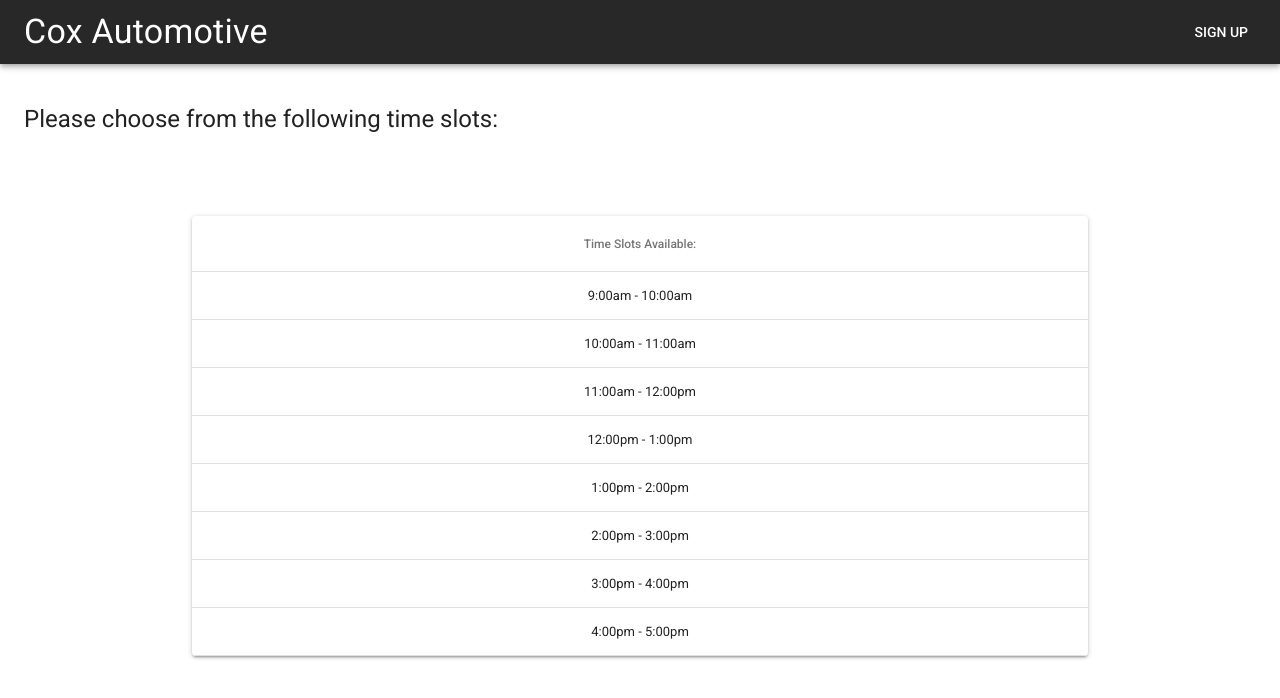
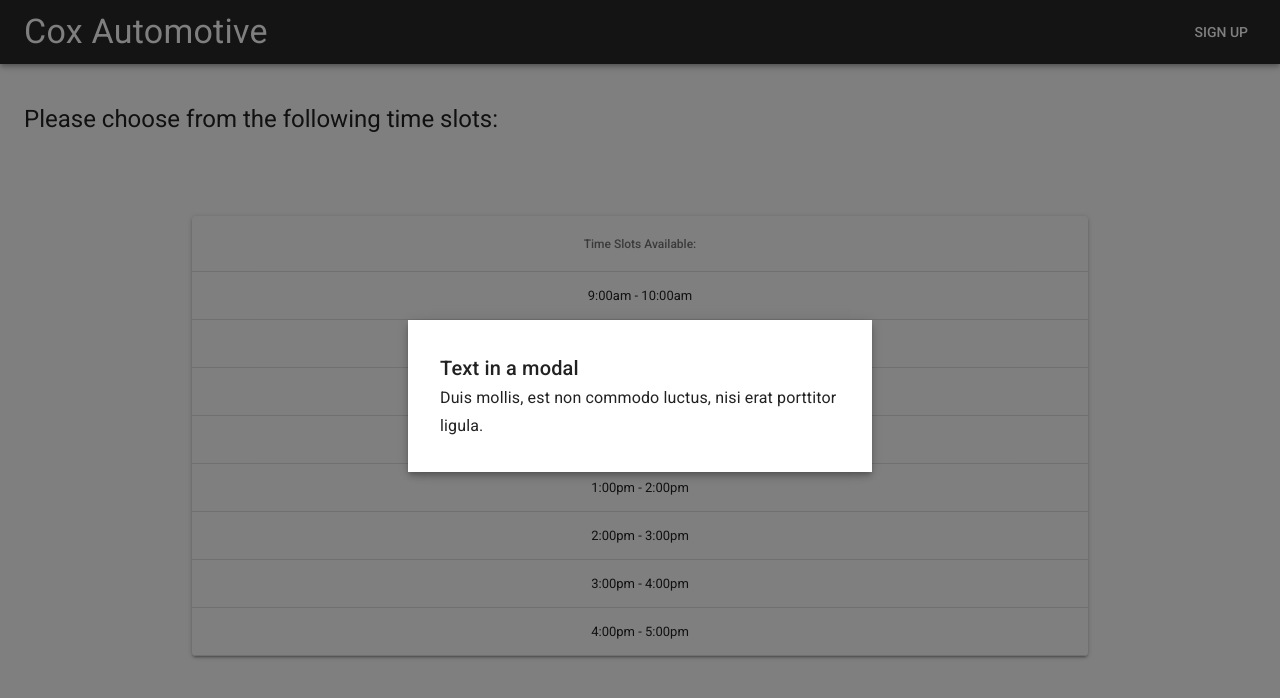
Before and after one commit to JrewGit/cox_auto, a React (Create React App) app: page / in a window 1280 px wide. Both pictures are taken after a click on the element "9:00am - 10:00am". Shown: the top 698 px of the page. Built offline with nearby package versions, Linux system fonts and the light colour scheme.

Commit message:
added modal and updated state

```diff
--- a/src/components/Test.js
+++ b/src/components/Test.js
@@ -9,6 +9,7 @@ import TableHead from '@material-ui/core/TableHead';
 import TableRow from '@material-ui/core/TableRow';
 import Paper from '@material-ui/core/Paper';
 import Typography from '@material-ui/core/Typography';
+import Modal from '@material-ui/core/Modal';
 
 const styles = theme => ({
     tableTitle: {
@@ -21,6 +22,15 @@ const styles = theme => ({
         margin: 'auto',
         overflowX: 'auto',
     },
+    modalStyle: {
+        width: theme.spacing.unit * 50,
+        backgroundColor: theme.palette.background.paper,
+        boxShadow: theme.shadows[5],
+        padding: theme.spacing.unit * 4,
+        outline: 'none',
+        marginTop: '40vh',
+        margin: 'auto'
+    }
 });
 
 class Test extends Component {
@@ -28,14 +38,23 @@ class Test extends Component {
     constructor() {
         super()
         this.state = {
-            data: timeData
+            data: timeData,
+            open: false
         }
-        this.clickHandler = this.clickHandler.bind(this)
+        // this.clickHandler = this.clickHandler.bind(this)
     }
 
-    clickHandler(id) {
-        console.log(id)
-    }
+    // clickHandler(id) {
+    //     // console.log(id)
+    // }
+
+    handleOpen = (id) => {
+        this.setState({ open: true });
+    };
+
+    handleClose = () => {
+        this.setState({ open: false });
+    };
 
     render() {
 
@@ -45,7 +64,7 @@ class Test extends Component {
             <div>
                 <Typography variant="h5" className={classes.tableTitle}>
                     Please choose from the following time slots:
-            </Typography>
+                </Typography>
                 <Paper className={classes.root}>
                     <Table className={classes.table}>
                         <TableHead>
@@ -55,13 +74,29 @@ class Test extends Component {
                         </TableHead>
                         <TableBody>
                             {this.state.data.map(times => (
-                                <TableRow key={times.id} onClick={()=> this.clickHandler(times.id)} hover>
+                                <TableRow key={times.id} onClick={() => this.handleOpen(times.id)} hover>
                                     <TableCell component="th" scope="row" align="center">{times.time}</TableCell>
                                 </TableRow>
                             ))}
                         </TableBody>
                     </Table>
                 </Paper>
+                <Modal
+                    aria-labelledby="simple-modal-title"
+                    aria-describedby="simple-modal-description"
+                    open={this.state.open}
+                    onClose={this.handleClose}
+                >
+                    <div className={classes.modalStyle}>
+                        <Typography variant="h6" id="modal-title">
+                            Text in a modal
+                        </Typography>
+                        <Typography variant="subtitle1" id="simple-modal-description">
+                            Duis mollis, est non commodo luctus, nisi erat porttitor ligula.
+                        </Typography>
+                        {/* <SimpleModalWrapped /> */}
+                    </div>
+                </Modal>
             </div>
         );
     }
--- a/src/timeData.js
+++ b/src/timeData.js
@@ -2,42 +2,42 @@ const timeData = [
     {
         id: 1,
         time: '9:00am - 10:00am',
-        selected: false
+        submitted: false
     },
     {
         id: 2,
         time: '10:00am - 11:00am',
-        selected: false
+        submitted: false
     },
     {
         id: 3,
         time: '11:00am - 12:00pm',
-        selected: false
+        submitted: false
     },
     {
         id: 4,
         time: '12:00pm - 1:00pm',
-        selected: false
+        submitted: false
     },
     {
         id: 5,
         time: '1:00pm - 2:00pm',
-        selected: false
+        submitted: false
     },
     {
         id: 6,
         time: '2:00pm - 3:00pm',
-        selected: false
+        submitted: false
     },
     {
         id: 7,
         time: '3:00pm - 4:00pm',
-        selected: false
+        submitted: false
     },
     {
         id: 8,
         time: '4:00pm - 5:00pm',
-        selected: false
+        submitted: false
     },
 ]
 
```
